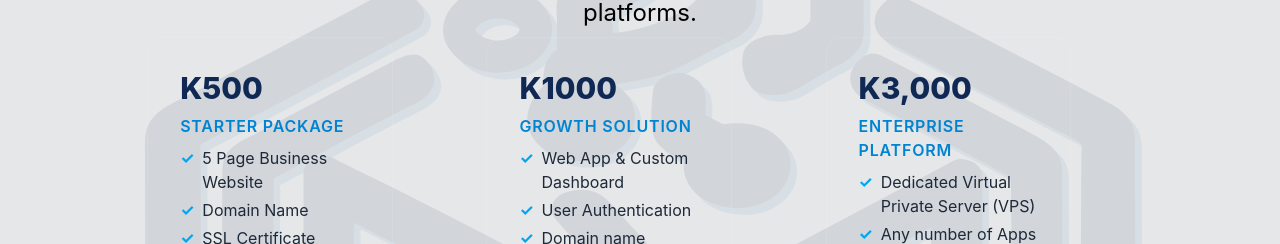
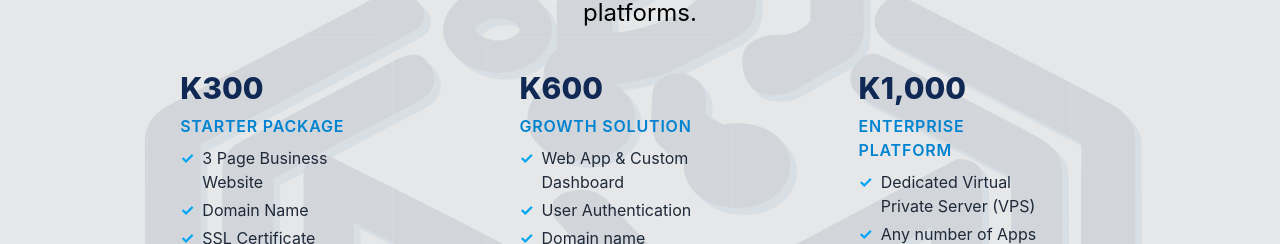
Before and after one commit to mxmdev98/Website, a React (Vite) app: page /services in a window 1280 px wide. Shown: the part 223-467 px from the top of the page. Built offline with nearby package versions, Linux system fonts and the light colour scheme.

Commit message:
Modify service package prices and dashboard link
Updated service package prices and modified the dashboard app link.

```diff
--- a/src/data/mockData.ts
+++ b/src/data/mockData.ts
@@ -17,17 +17,17 @@ const ServiceFeatures = [
 
 const ServicePackage = [
     {
-      price: "K500",
+      price: "K300",
       subtitle: "Starter Package",
-      features: ["5 Page Business Website", "Domain Name", "SSL Certificate", "Email Posting","Site Added To Google Search" ]
+      features: ["3 Page Business Website", "Domain Name", "SSL Certificate", "Email Posting","Site Added To Google Search" ]
     },
     {
-      price: "K1000",
+      price: "K600",
       subtitle: "Growth Solution",
       features: ["Web App & Custom Dashboard", "User Authentication", "Domain name", "Professional E-Mail Address", "Business Workflow Automation", "Database Integration", "SSL Certificates","Optimized For Google Search"]
     },
     {
-      price: "K3,000",
+      price: "K1,000",
       subtitle: "Enterprise Platform",
       features: ["Dedicated Virtual Private Server (VPS)", "Any number of Apps supported by VPS", "Database Integrations","Internet Payment Gateways", "Domain names","Professional Mailboxes","SSL Certificates", "AI Workflow Automations", "SEO Optimization for Apps"]
     }
@@ -44,7 +44,7 @@ const ServicePackage = [
       title: "Dashboard App",
       description: "A full-stack application handling user authentication, real-time data visualization, with backend API and database integration.",
       image: "https://nextjs.org/_next/image?url=https%3A%2F%2Fh8DxKfmAPhn8O0p3.public.blob.vercel-storage.com%2Flearn%2Fdark%2Fdashboard.png&w=1920&q=75",
-      link: "https://dashboard.mxmdev.com"
+      link: "https://demo.mxmdev.com"
     },
     {
       title: "E-Store",
```
